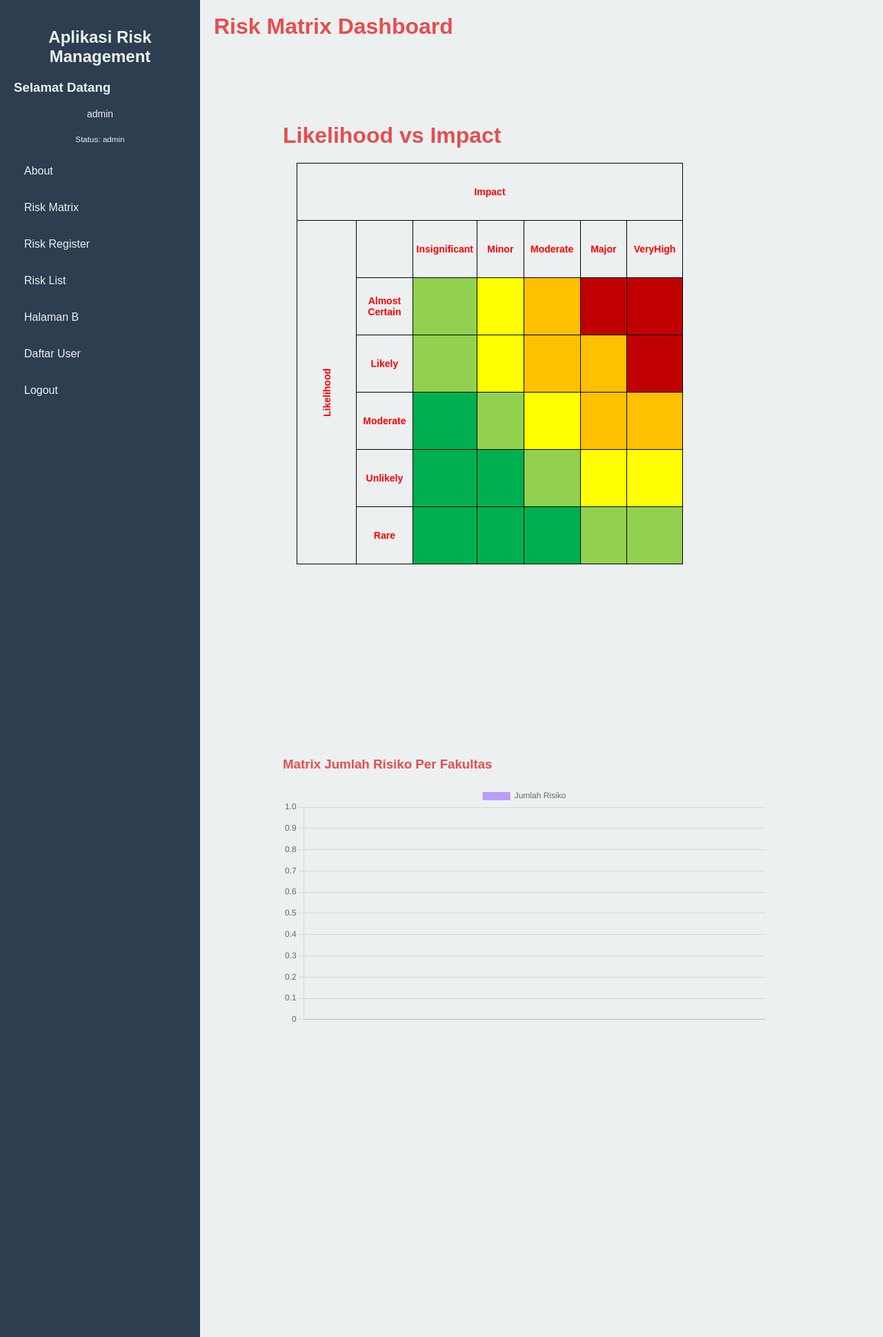
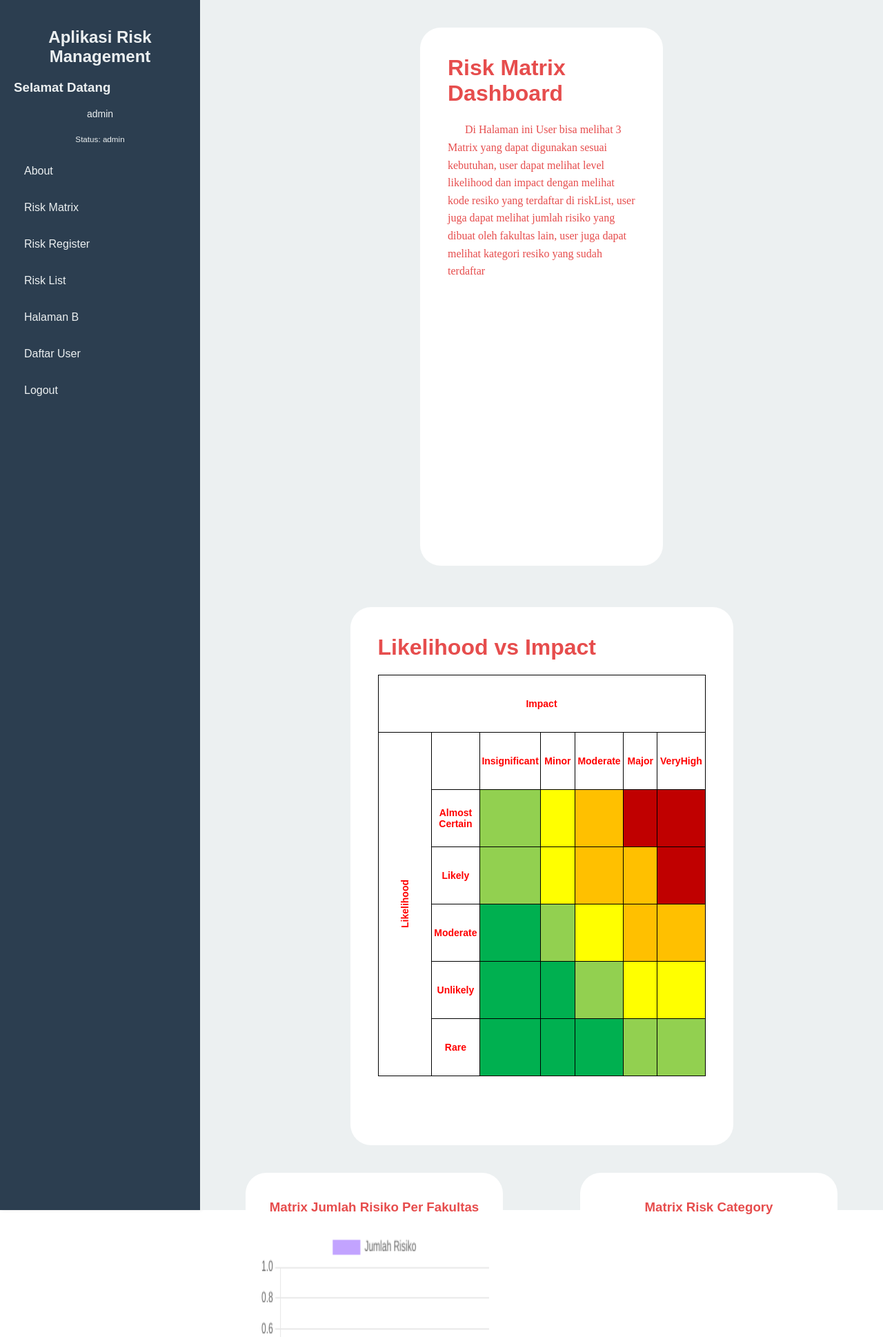
Before and after one commit to RamaVikri/Proyek-Risk_Manage, a PHP site: page /menu_halaman/riskMatrix.php in a window 1280 px wide. Shown: the top 1938 px of the page at 69% size. Run offline with PHP 8.4, Linux system fonts and the light colour scheme; a user stored in the database is signed in; data that the repository does not hold is empty; a map, chart or similar area stays blank.

Commit message:
debug usn dan update matrix

```diff
--- a/proyek_uas/css/styles.css
+++ b/proyek_uas/css/styles.css
@@ -88,6 +88,9 @@
 }
 .rectangle2
 {
+
+    font-family:IM FELL Double Pica;
+font-size:28px;
 background-color:#ffd700;
 height:92px;
 width:345px;
@@ -140,7 +143,6 @@
 height:52px;
 position:absolute;
 line-height:auto;
-text-decoration:underline;
 border-style:hidden;
 outline:none;
 }
--- a/proyek_uas/menu_halaman/riskMatrix.php
+++ b/proyek_uas/menu_halaman/riskMatrix.php
@@ -66,10 +66,22 @@
     <link rel="stylesheet" href="../css/dashboard.css"> <!-- Tambahkan file CSS -->
     <script src="https://cdn.jsdelivr.net/npm/chart.js"></script> <!-- Chart.js CDN -->
     <style>
+        .deskripsi-matrix{
+            background-color: white;
+            padding: 40px;
+            margin: 20px;
+            height: 50%;
+            width: 34vh;
+            max-width: 700px;
+            max-height: 700px;
+            background-color: white;
+            border-radius:30px;
+        }
+
         table {
             border-collapse: collapse;
             margin: 20px auto;
-            width: 60%;
+            width: 100%;
             position: relative;
         }
         td, th {
@@ -82,6 +94,7 @@
         word-wrap: break-word; /* Memastikan teks tetap di dalam kotak */
         overflow: hidden; /* Menghindari overflow konten */
         }
+
         /* Pewarnaan Sel */
         .low { background-color: #00b050; }
         .low-med { background-color: #92d050; }
@@ -98,7 +111,7 @@
         height: 30px;
         margin: 2px; /* Memberi jarak antar risiko */
         border-radius: 50%;
-        background-color: rgba(0, 0, 255, 0.7);
+        background-color: rgba(2, 2, 255, 0.7);
         color: white;
         font-size: 12px;
         font-weight: bold;
@@ -112,28 +125,47 @@
         .main-content{
             display: flex;
             flex-wrap: wrap;
+            justify-content: space-around;
+            padding: 20px;
+            gap: 20px;
         }
 
         .matrix-container{
-            padding: 80px;
+            padding: 40px;
             margin: 20px;
-            height: 80%;
-            width: 80%;
+            height: 50%;
+            width: 50%;
             max-width: 700px;
             max-height: 700px;
+            background-color: white;
+            border-radius:30px;
         }
 
         .matrix1{
-            width: 100%; /* Pastikan lebar 100% dari kontainer */
-            height: 100%;
-        table-layout: fixed; /* Membagi kolom secara merata */
-        border-collapse: collapse; /* Menghilangkan jarak antar sel */
+            padding: 12px;
+            max-width: auto;
+            max-width: auto; /* Membagi kolom secara merata */
+            border-collapse: collapse; /* Menghilangkan jarak antar sel */
         }
 
-        /* .chart{
-            max-width: 60%;
-            max-height: 60%;
-        } */
+        .matrixDown-container{
+            flex: 1;
+            padding: 20px;
+            margin: 10;
+            min-width: 300px;
+            min-height: 300px;
+            max-width: 35%;
+            max-height: 35%;
+            background-color: white;
+            display: flex;
+            flex-direction: column;
+            align-items: center;
+            border-radius:30px;
+        }
+        .chart{
+            max-width: 100%;
+            max-height: 100%;
+        }
 
     </style>
 </head>
@@ -160,10 +192,14 @@
 
         <!-- Main Content -->
         <div class="main-content">
+            <div class="deskripsi-matrix">
             <h1>Risk Matrix Dashboard</h1>
+            <p style="text-indent:25px; font-family:IM FELL Double Pica;"> Di Halaman ini User bisa melihat 3 Matrix yang dapat digunakan sesuai kebutuhan, user dapat melihat level likelihood dan impact dengan melihat kode resiko yang terdaftar di riskList, user juga dapat melihat jumlah risiko yang dibuat oleh fakultas lain,  user juga dapat melihat kategori resiko yang sudah terdaftar
+            </p>
+            </div>
             <!-- Matrix Likelihood dan Consequence -->
             <div class="matrix-container"><h1>Likelihood vs Impact</h1>
-    <table class="matrix-container" >
+    <table class="matrix1" >
         <tr>
         <tr>
             <th colspan="7" class="axis-label">Impact</th>
@@ -252,23 +288,13 @@
         ?>
 
     </table>
-            </div>
+        </div>
 
             <!-- Matrix Jumlah Risiko Per Fakultas -->
-            <div class="matrix-container">
+            <div class="matrixDown-container">
                 <h3>Matrix Jumlah Risiko Per Fakultas</h3>
                 <canvas id="facultyRiskMatrix" class="chart"></canvas>
-            </div>
-
-            <!-- Matrix Risk Category -->
-            <div class="matrix-container">
-                <h3>Matrix Risk Category</h3>
-                <canvas id="categoryRiskMatrix" class="chart"></canvas>
-            </div>
-        </div>
-    </div>
-
-    <script>
+                <script>
 
 
         // Data untuk Matrix Jumlah Risiko Per Fakultas
@@ -285,7 +311,16 @@
             }
         });
 
-        // Data untuk Matrix Risk Category
+
+    </script>
+            </div>
+
+            <!-- Matrix Risk Category -->
+            <div class="matrixDown-container">
+                <h3>Matrix Risk Category</h3>
+                <canvas id="categoryRiskMatrix" class="chart"></canvas>
+                <script>
+                    // Data untuk Matrix Risk Category
         var ctxCategory = document.getElementById("categoryRiskMatrix").getContext("2d");
         var categoryChart = new Chart(ctxCategory, {
             type: "pie",
@@ -297,6 +332,10 @@
                 }]
             }
         });
-    </script>
+                </script>
+            </div>
+        </div>
+    </div>
+
 </body>
 </html>
```
